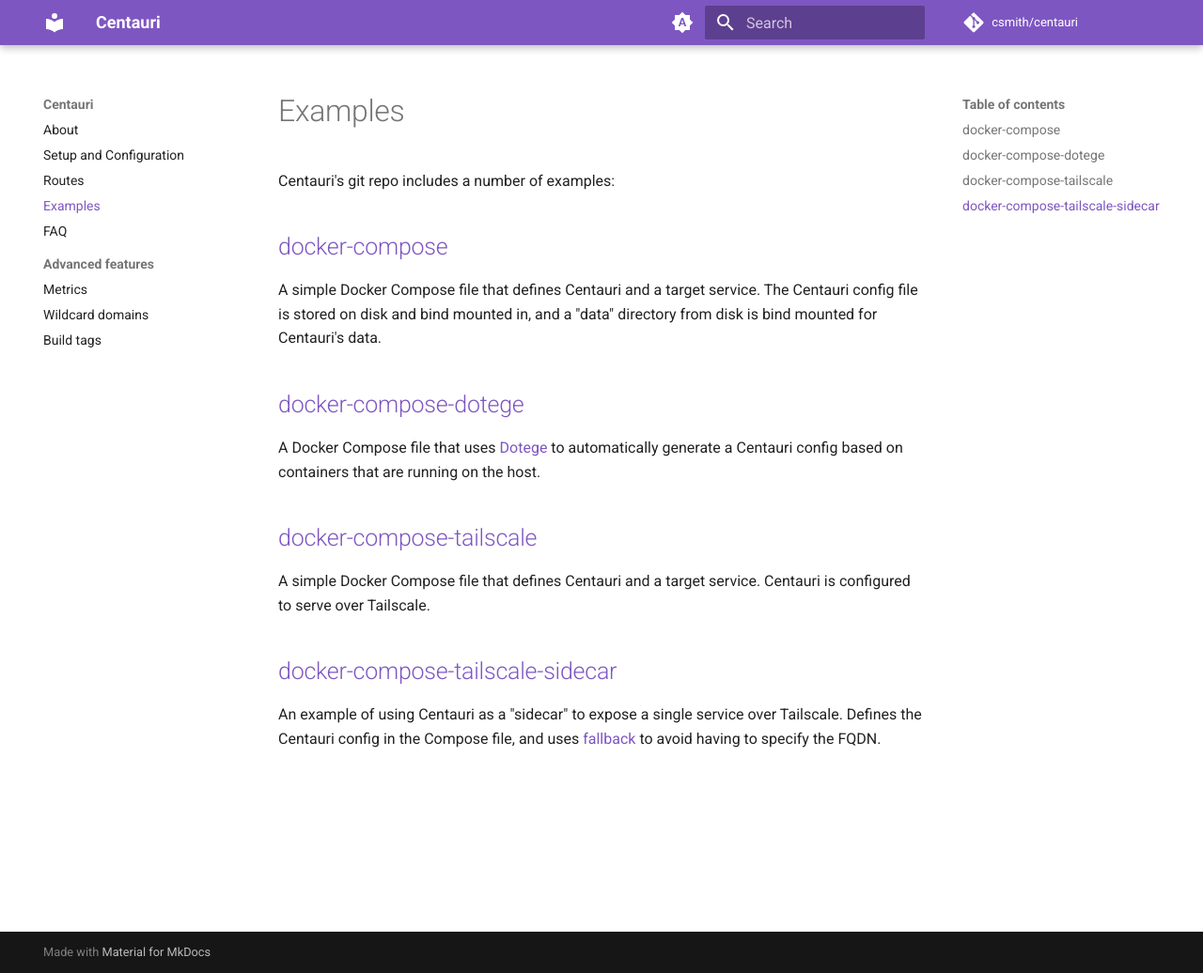
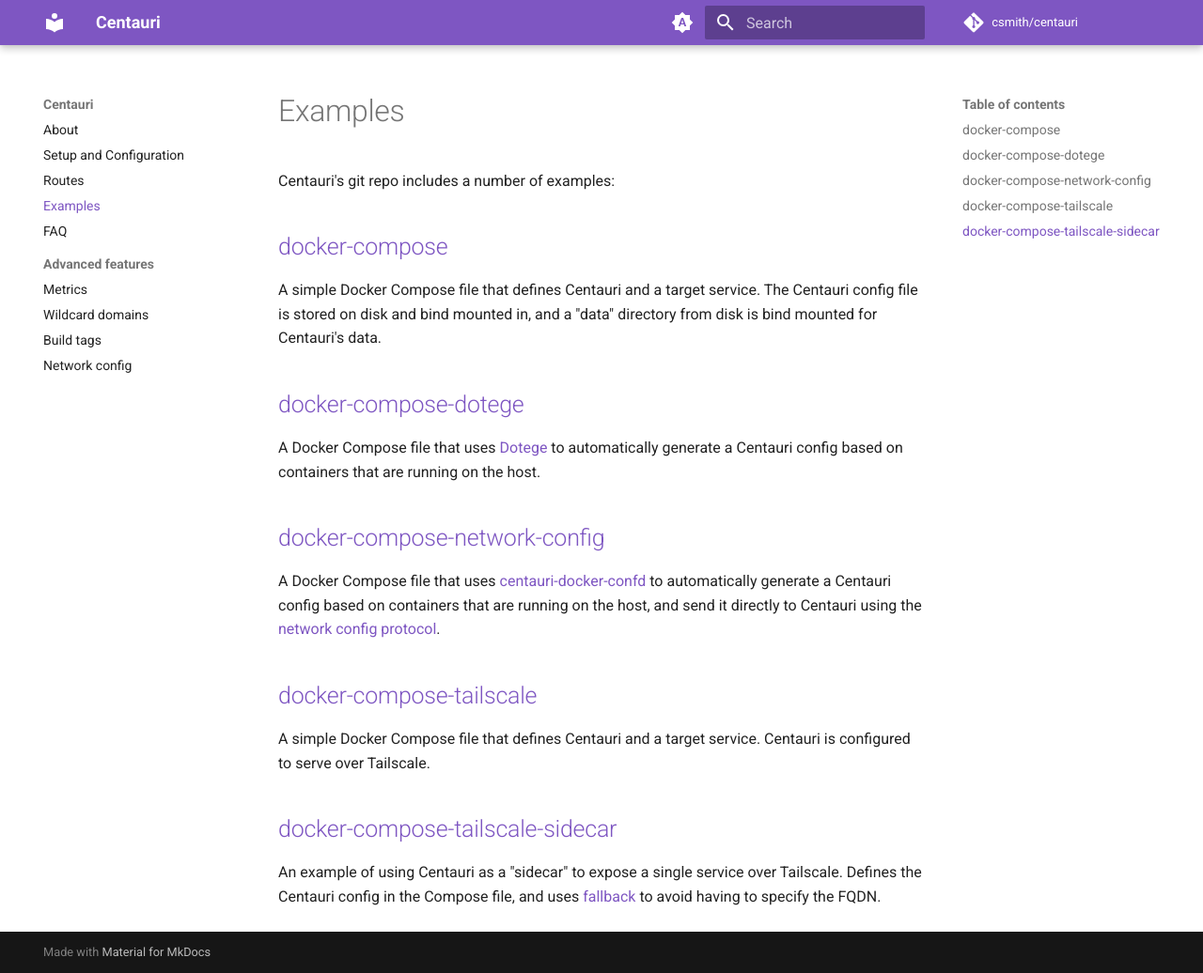
Before and after one commit to csmith/centauri, an MkDocs documentation site: the page built from docs/examples.md, in a window 1280 px wide and 1036 px high. Shown: the whole window at 94% size. Built offline with MkDocs 1.6.1 and Material for MkDocs 9.7.7, drawn with Linux system fonts in a browser that asks for light colours; comment, search, counter and statistics services are not loaded.

Commit message:
Add example for centauri-docker-confd

```diff
--- a/docs/examples.md
+++ b/docs/examples.md
@@ -14,6 +14,13 @@ A Docker Compose file that uses [Dotege](https://github.com/csmith/dotege)
 to automatically generate a Centauri config based on containers that are
 running on the host.
 
+## [docker-compose-network-config](https://github.com/csmith/centauri/tree/master/examples/docker-compose-dotege)
+
+A Docker Compose file that uses [centauri-docker-confd](https://github.com/csmith/centauri-docker-confd)
+to automatically generate a Centauri config based on containers that are
+running on the host, and send it directly to Centauri using the
+[network config protocol](network-config.md).
+
 ## [docker-compose-tailscale](https://github.com/csmith/centauri/tree/master/examples/docker-compose-tailscale)
 
 A simple Docker Compose file that defines Centauri and a target service.
--- a/mkdocs.yml
+++ b/mkdocs.yml
@@ -33,6 +33,7 @@ nav:
     - Metrics: metrics.md
     - Wildcard domains: wildcards.md
     - Build tags: buildtags.md
+    - Network config: network-config.md
 
 markdown_extensions:
   - admonition
```
Also changed, not shown: 2 other files.
